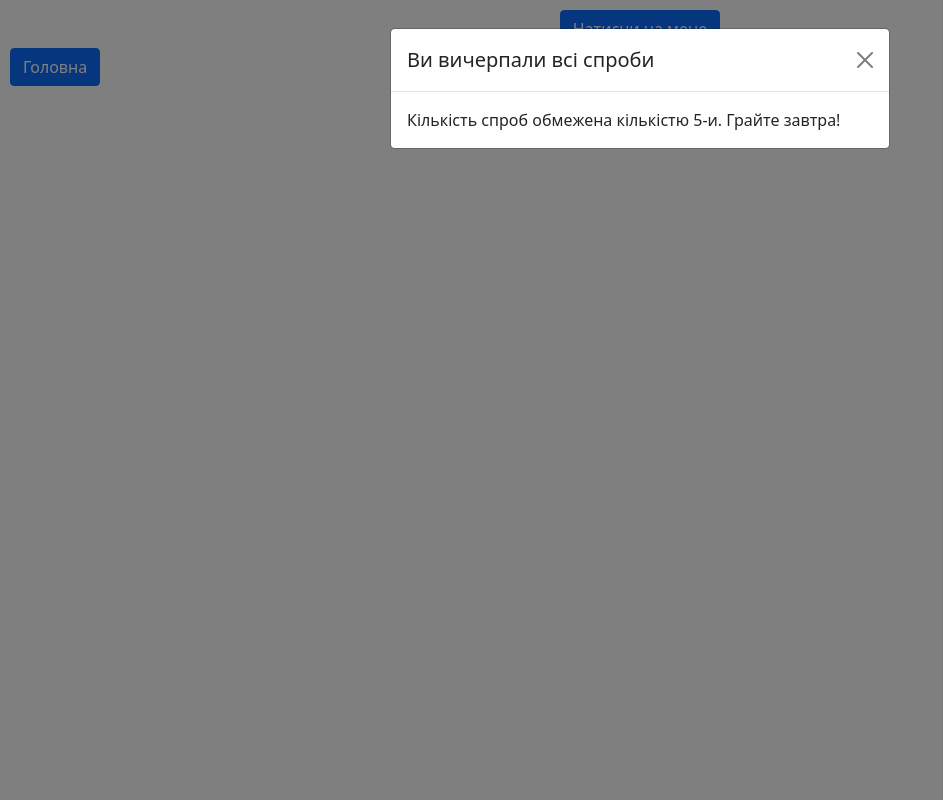
After one commit to andrew18ned/site, a Flask app: template templates/modal_window.html in a window 1280 px wide, after a click on "Натисни на мене". The commit adds this page. Shown: the whole page, without its empty margins (0-943 px from the left). Run offline with Flask 2, Linux system fonts and the light colour scheme; the template is opened without the code that fills it, so the values that code supplies are empty.

Commit message:
before upgrades

```diff
--- a/commands.sql
+++ b/commands.sql
@@ -2,5 +2,6 @@ CREATE TABLE IF NOT EXISTS users (
     id INTEGER PRIMARY KEY AUTOINCREMENT,
     name TEXT NOT NULL,
     password TEXT NOT NULL,
-    dick INTEGER NOT NULL
+    dick INTEGER NOT NULL,
+    countchoice INTEGER NOT NULL
 );
--- a/main.py
+++ b/main.py
@@ -2,6 +2,7 @@ from flask import Flask, request, url_for, render_template, session, redirect, a
 from DataBase import DataBase
 import pyautogui
 import sqlite3
+import datetime
 import time
 import os
 
@@ -15,6 +16,8 @@ temp = ''
 
 app = Flask(__name__)
 app.config.from_object(__name__)
+
+
 
 def connect_db():
     connection = sqlite3.connect(app.config['DATABASE'])
@@ -38,12 +41,19 @@ def get_db():
     return g.link_db
 
 
+def count_update():
+    db = get_db()
+    dbase = DataBase(db)
+    if datetime.datetime.now().hour == 0:
+        dbase.countsUpdate()
+
 
 
 @app.route('/')
 def index():
     db = get_db()
     dbase = DataBase(db)
+    count_update()
 
     return render_template('index.html', posts=dbase.showallaccounts())
 
@@ -85,6 +95,10 @@ def profile(username):
     # if request.method == 'POST':
     #     print('good')
         # print(request.form['changeavatar'])
+    if dbase.play(temp):
+        pass
+    else:
+        return render_template('modal_window.html')
 
     session.clear()
     return render_template('profile.html', name=temp, title='profile', posts=dbase.showAccounts(temp))
@@ -95,7 +109,8 @@ def game():
     dbase = DataBase(db)
     global temp
 
-    return (render_template('profile.html', name=temp, title='profile', posts=dbase.showAccounts(temp)), dbase.play(temp))
+
+    return (render_template('profile.html', name=temp, title='profile', posts=dbase.showAccounts(temp)))
 
 
 
--- a/templates/base.html
+++ b/templates/base.html
@@ -6,6 +6,8 @@
     <meta name="viewport" content="width=device-width, initial-scale=1.0">
     <link href="https://cdn.jsdelivr.net/npm/bootstrap@5.0.2/dist/css/bootstrap.min.css" rel="stylesheet" integrity="sha384-EVSTQN3/azprG1Anm3QDgpJLIm9Nao0Yz1ztcQTwFspd3yD65VohhpuuCOmLASjC" crossorigin="anonymous">
     <link rel="stylesheet" href="{{ url_for('static', filename='css/style.css') }}">
+    <link href="https://cdn.jsdelivr.net/npm/bootstrap@5.0.2/dist/css/bootstrap.min.css" rel="stylesheet" integrity="sha384-EVSTQN3/azprG1Anm3QDgpJLIm9Nao0Yz1ztcQTwFspd3yD65VohhpuuCOmLASjC" crossorigin="anonymous">
+    <script src="https://cdn.jsdelivr.net/npm/bootstrap@5.0.2/dist/js/bootstrap.bundle.min.js" integrity="sha384-MrcW6ZMFYlzcLA8Nl+NtUVF0sA7MsXsP1UyJoMp4YLEuNSfAP+JcXn/tWtIaxVXM" crossorigin="anonymous"></script>
     <title>{% block title %}{{ title }}{% endblock %}</title>
 </head>
 <body>
--- a/templates/index.html
+++ b/templates/index.html
@@ -20,4 +20,5 @@
 
 
 
+
 {% endblock %}
--- /dev/null
+++ b/templates/modal_window.html
@@ -0,0 +1,31 @@
+{% extends 'base.html' %}
+
+
+{% block body %}
+
+    <!-- Button trigger modal -->
+    <center>
+        <button type="button" class="btn btn-primary" data-bs-toggle="modal" data-bs-target="#exampleModal">
+            Натисни на мене
+        </button>
+    </center>
+    <form method="get" action="/">
+        <button type="submit" class="btn btn-primary">Головна</button>
+    </form>
+
+    <!-- Modal -->
+    <div class="modal fade" id="exampleModal" tabindex="-1" aria-labelledby="exampleModalLabel" aria-hidden="true">
+        <div class="modal-dialog">
+        <div class="modal-content">
+            <div class="modal-header">
+                <h5 class="modal-title" id="exampleModalLabel">Ви вичерпали всі спроби</h5>
+                <button type="button" class="btn-close" data-bs-dismiss="modal" aria-label="Close"></button>
+            </div>
+            <div class="modal-body">
+                Кількість спроб обмежена кількістю 5-и. Грайте завтра!
+            </div>
+        </div>
+        </div>
+    </div>
+
+{% endblock %}
```
Also changed, not shown: DataBase.py (+29 -6 lines), templates/profile.html (+8 -1 lines), datas.db.
